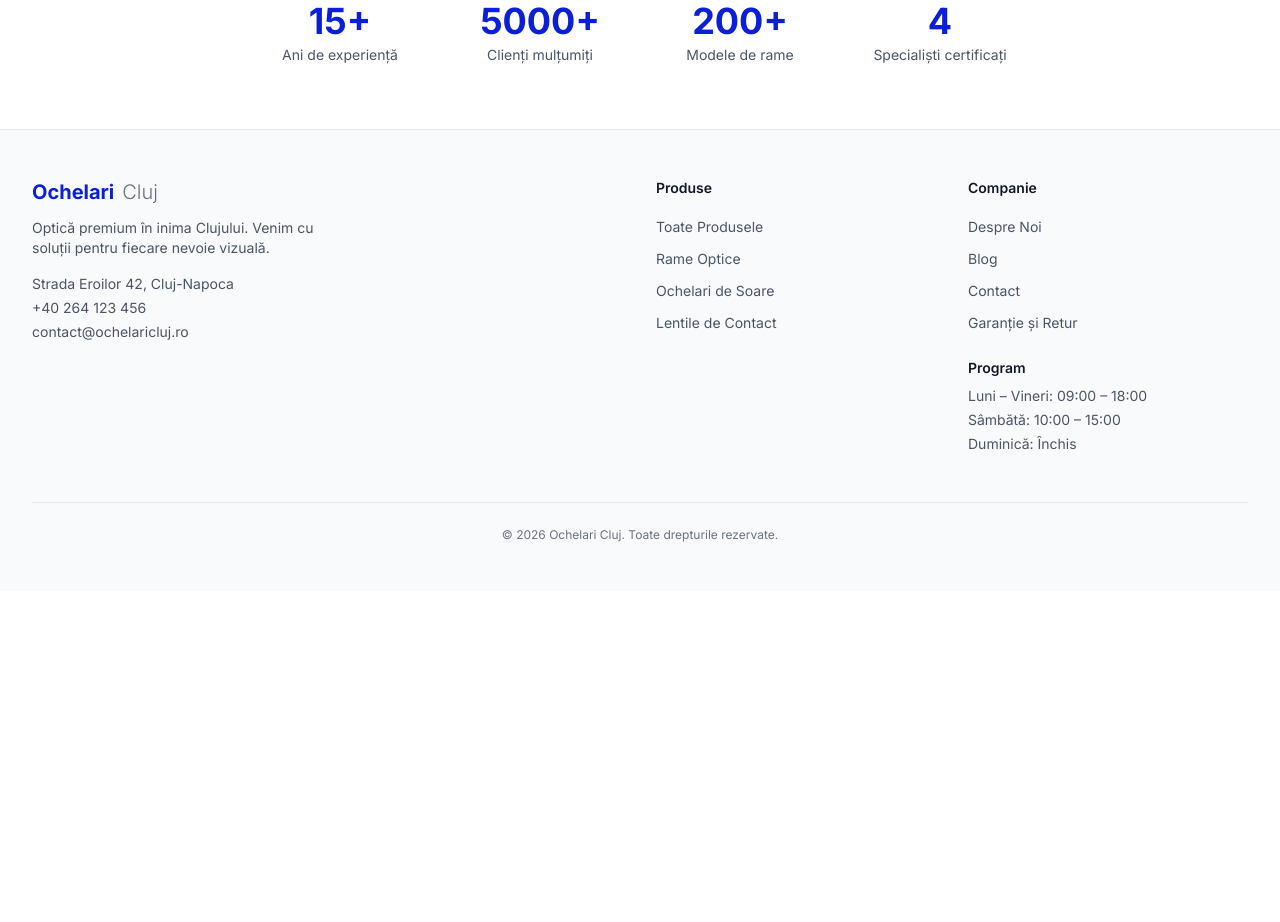
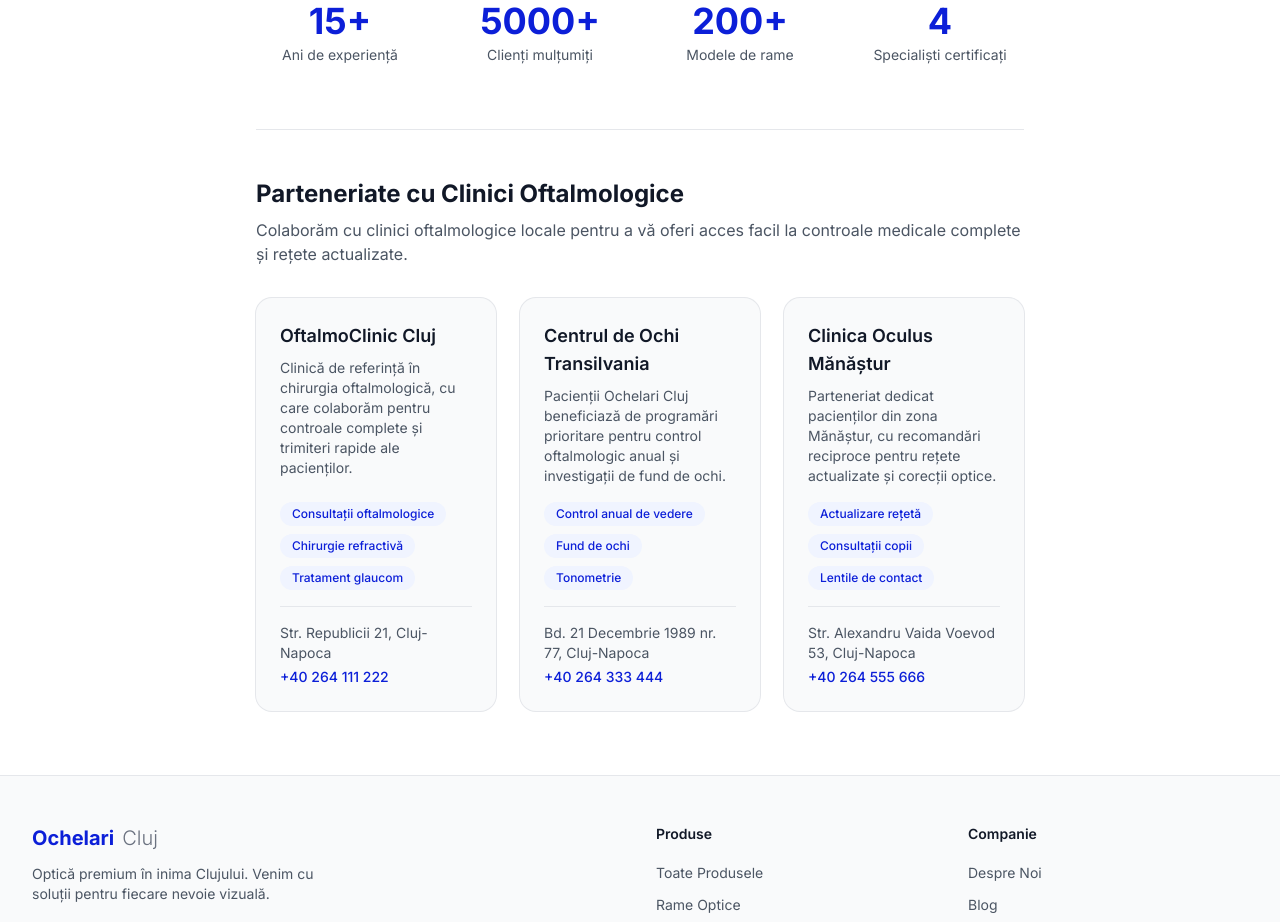
Before and after one commit to Ioan23/ochelari-cluj, a Next.js app: page /despre in a window 1280 px wide. Shown: the part 820-1742 px from the top of the page. Before the commit the page ends 1411 px from the top, so only its background shows below. Built offline with nearby package versions, Linux system fonts and the light colour scheme.

Commit message:
Adaugă secțiune de parteneriate cu clinici oftalmologice locale pe pagina Despre

```diff
--- a/app/despre/page.tsx
+++ b/app/despre/page.tsx
@@ -1,4 +1,5 @@
 import type { Metadata } from "next";
+import ClinicPartners from "@/components/ClinicPartners";
 
 export const metadata: Metadata = {
   title: "Despre Noi | Optică în Cluj-Napoca din 2010",
@@ -84,6 +85,8 @@ export default function DesprePage() {
               </div>
             ))}
           </div>
+
+          <ClinicPartners />
         </div>
       </div>
     </div>
--- /dev/null
+++ b/components/ClinicPartners.tsx
@@ -0,0 +1,52 @@
+import { clinicPartners } from "@/lib/clinic-partners-data";
+
+export default function ClinicPartners() {
+  return (
+    <section className="mt-16 border-t border-gray-200 pt-12">
+      <h2 className="text-2xl font-bold text-gray-900">
+        Parteneriate cu Clinici Oftalmologice
+      </h2>
+      <p className="mt-2 text-base text-gray-600">
+        Colaborăm cu clinici oftalmologice locale pentru a vă oferi acces
+        facil la controale medicale complete și rețete actualizate.
+      </p>
+
+      <div className="mt-8 grid grid-cols-1 gap-6 sm:grid-cols-2 lg:grid-cols-3">
+        {clinicPartners.map((clinic) => (
+          <div
+            key={clinic.id}
+            className="flex flex-col rounded-2xl bg-gray-50 p-6 ring-1 ring-gray-200"
+          >
+            <h3 className="text-lg font-semibold text-gray-900">
+              {clinic.name}
+            </h3>
+            <p className="mt-2 flex-1 text-sm text-gray-600">
+              {clinic.description}
+            </p>
+
+            <ul className="mt-4 flex flex-wrap gap-2">
+              {clinic.services.map((service) => (
+                <li
+                  key={service}
+                  className="rounded-full bg-brand-50 px-3 py-1 text-xs font-medium text-brand-700"
+                >
+                  {service}
+                </li>
+              ))}
+            </ul>
+
+            <div className="mt-4 border-t border-gray-200 pt-4 text-sm text-gray-600">
+              <p>{clinic.address}</p>
+              <a
+                href={`tel:${clinic.phone.replace(/\s+/g, "")}`}
+                className="mt-1 inline-block font-medium text-brand-700 hover:text-brand-800"
+              >
+                {clinic.phone}
+              </a>
+            </div>
+          </div>
+        ))}
+      </div>
+    </section>
+  );
+}
--- /dev/null
+++ b/lib/clinic-partners-data.ts
@@ -0,0 +1,38 @@
+export interface ClinicPartner {
+  id: string;
+  name: string;
+  description: string;
+  address: string;
+  phone: string;
+  services: string[];
+}
+
+export const clinicPartners: ClinicPartner[] = [
+  {
+    id: "oftalmo-clinic-cluj",
+    name: "OftalmoClinic Cluj",
+    description:
+      "Clinică de referință în chirurgia oftalmologică, cu care colaborăm pentru controale complete și trimiteri rapide ale pacienților.",
+    address: "Str. Republicii 21, Cluj-Napoca",
+    phone: "+40 264 111 222",
+    services: ["Consultații oftalmologice", "Chirurgie refractivă", "Tratament glaucom"],
+  },
+  {
+    id: "centrul-de-ochi-transilvania",
+    name: "Centrul de Ochi Transilvania",
+    description:
+      "Pacienții Ochelari Cluj beneficiază de programări prioritare pentru control oftalmologic anual și investigații de fund de ochi.",
+    address: "Bd. 21 Decembrie 1989 nr. 77, Cluj-Napoca",
+    phone: "+40 264 333 444",
+    services: ["Control anual de vedere", "Fund de ochi", "Tonometrie"],
+  },
+  {
+    id: "clinica-oculus-manastur",
+    name: "Clinica Oculus Mănăștur",
+    description:
+      "Parteneriat dedicat pacienților din zona Mănăștur, cu recomandări reciproce pentru rețete actualizate și corecții optice.",
+    address: "Str. Alexandru Vaida Voevod 53, Cluj-Napoca",
+    phone: "+40 264 555 666",
+    services: ["Actualizare rețetă", "Consultații copii", "Lentile de contact"],
+  },
+];
```
